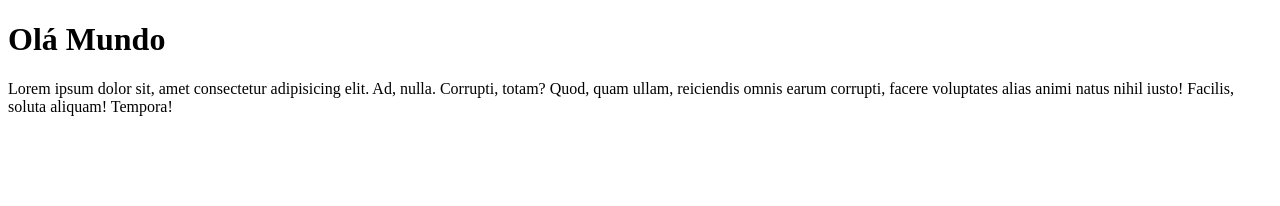
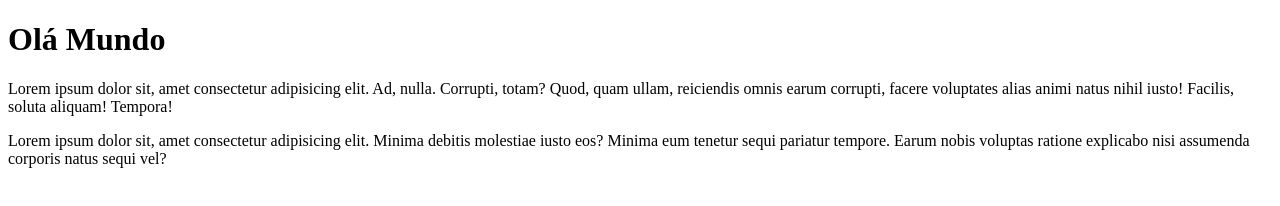
Before and after one commit to CamilaAguiar/Ola-Mundo, a plain HTML site: page site-exemplo/index.html in a window 1280 px wide. Drawn offline with Linux system fonts and the light colour scheme.

Commit message:
add um parágrafo

```diff
--- a/site-exemplo/index.html
+++ b/site-exemplo/index.html
@@ -9,5 +9,6 @@
 <body>
     <h1>Olá Mundo</h1>
     <p>Lorem ipsum dolor sit, amet consectetur adipisicing elit. Ad, nulla. Corrupti, totam? Quod, quam ullam, reiciendis omnis earum corrupti, facere voluptates alias animi natus nihil iusto! Facilis, soluta aliquam! Tempora!</p>
+    <p>Lorem ipsum dolor sit, amet consectetur adipisicing elit. Minima debitis molestiae iusto eos? Minima eum tenetur sequi pariatur tempore. Earum nobis voluptas ratione explicabo nisi assumenda corporis natus sequi vel?</p>
 </body>
 </html>
```
